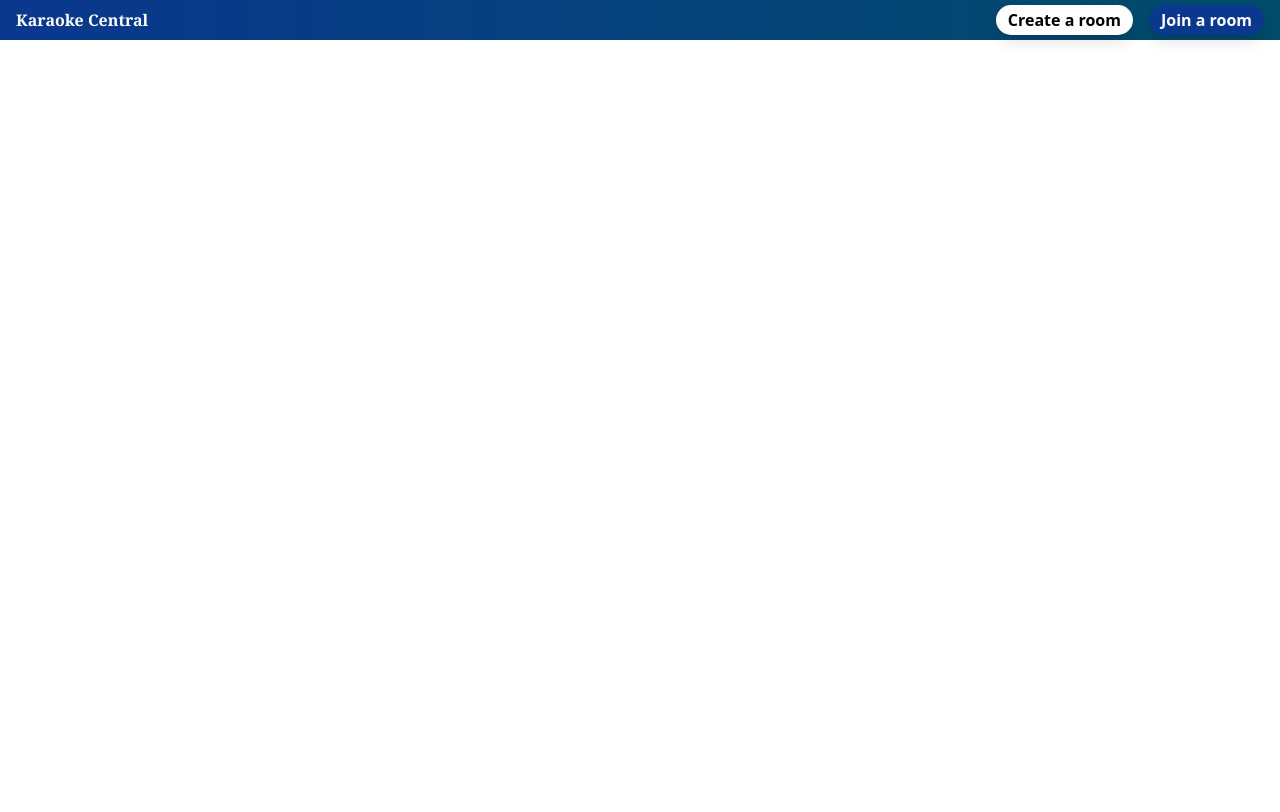
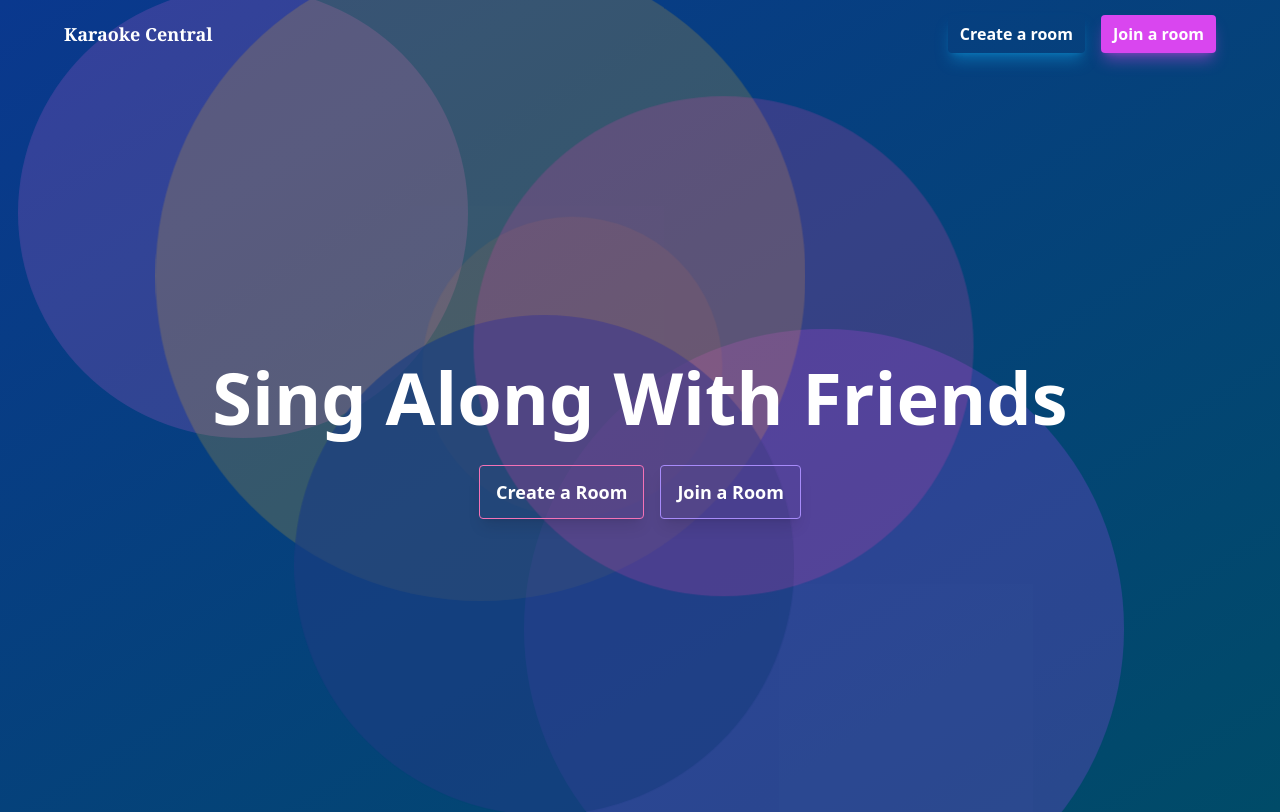
Before and after one commit to jav1anpry5ce/karaoke_app, a React (Create React App) app: page / in a window 1280 px wide. Built offline with nearby package versions, Linux system fonts and the light colour scheme; no server answers.

Commit message:
**changes**

```diff
--- a/package.json
+++ b/package.json
@@ -1,6 +1,6 @@
 {
   "name": "karaoke_app",
-  "version": "0.1.0",
+  "version": "1.0.0",
   "private": true,
   "dependencies": {
     "@testing-library/jest-dom": "^5.16.5",
--- /dev/null
+++ b/src/components/Ball.jsx
@@ -0,0 +1,43 @@
+import React from "react";
+import { motion } from "framer-motion";
+
+export default function Ball({
+  size,
+  color,
+  opacity,
+  top,
+  left,
+  right,
+  bottom,
+  delay,
+  x,
+  y,
+  duration,
+}) {
+  return (
+    <motion.div
+      animate={{
+        x: x,
+        y: y,
+        transition: {
+          duration: duration,
+          delay: delay,
+          repeat: Infinity,
+          repeatType: "reverse",
+        },
+      }}
+      style={{
+        backgroundColor: color,
+        opacity: opacity,
+        position: "absolute",
+        top: top,
+        left: left,
+        right: right,
+        bottom: bottom,
+        height: size,
+        width: size,
+        borderRadius: "50%",
+      }}
+    />
+  );
+}
--- a/src/components/Header.jsx
+++ b/src/components/Header.jsx
@@ -4,29 +4,29 @@ import { Context } from "../context/AppContext";
 
 export default function Header() {
   const { mobile } = useContext(Context);
-  const data = {
-    host: true,
-  };
+
   return (
-    <header className="flex items-center justify-between bg-gradient-to-r from-[#0a388e] to-[#004b68] py-2 px-4">
-      <h1 className="font-serif font-bold text-white">Karaoke Central</h1>
+    <header className="bg-transparent p-5 text-white">
+      <div className="mx-auto flex max-w-6xl items-center justify-between">
+        <h1 className="z-10 font-serif text-lg font-bold">Karaoke Central</h1>
         <div className="space-x-4">
           {!mobile && (
             <Link
-            className="rounded-full bg-white px-3 py-1 font-semibold text-black shadow-lg"
+              className="rounded bg-transparent bg-sky-500 px-3 py-2 font-semibold text-white shadow-lg shadow-sky-500/40 transition duration-300 ease-in-out"
               to={`/room/${Math.floor(100000 + Math.random() * 900000)}`}
-            state={data}
+              state={{ host: true }}
             >
               Create a room
             </Link>
           )}
           <Link
             to="/join"
-          className="rounded-full bg-[#0a388e] px-3 py-1 font-semibold text-white shadow-lg"
+            className="rounded bg-fuchsia-500 px-3 py-2 font-semibold text-white shadow-lg shadow-fuchsia-500/40 transition duration-300 ease-in-out"
           >
             Join a room
           </Link>
         </div>
+      </div>
     </header>
   );
 }
--- a/src/components/RenderIcon.jsx
+++ b/src/components/RenderIcon.jsx
@@ -1,4 +1,4 @@
-import { Icons } from "../utils/ImageList";
+import { Icons } from "../utils/HelperArrays";
 import { IoIosArrowForward, IoIosArrowBack } from "react-icons/io";
 
 import React, { useRef } from "react";
--- a/src/components/index.js
+++ b/src/components/index.js
@@ -1,2 +1,3 @@
 export { default as Host } from "./Host";
 export { default as Guest } from "./Guest";
+export { default as Ball } from "./Ball";
--- a/src/context/AppContext.js
+++ b/src/context/AppContext.js
@@ -1,7 +1,7 @@
 import { createContext, useEffect, useState } from "react";
 import { io } from "socket.io-client";
 import { toast } from "react-toastify";
-import { Icons } from "../utils/ImageList";
+import { Icons } from "../utils/HelperArrays";
 
 const Context = createContext();
 const socket = io("http://10.0.0.233:5000");
--- a/src/pages/Home.jsx
+++ b/src/pages/Home.jsx
@@ -1,10 +1,42 @@
-import React from "react";
+import React, { useContext } from "react";
+import { Ball } from "../components";
 import Header from "../components/Header";
+import { Link } from "react-router-dom";
+import { Context } from "../context/AppContext";
+import { Balls } from "../utils/HelperArrays";
 
 export default function Home() {
+  const { mobile } = useContext(Context);
   return (
-    <div>
+    <main className="relative min-h-screen overflow-hidden bg-gradient-to-br from-[#0a388e] to-[#004b68]">
       <Header />
-    </div>
+      {Balls.map((ball, index) => (
+        <Ball key={index} {...ball} />
+      ))}
+      <div className="relative flex h-[93vh] items-center justify-center overflow-hidden">
+        <div className="z-10 flex flex-col items-center gap-8 p-4">
+          <h1 className="text-center text-3xl font-bold capitalize leading-relaxed text-white lg:text-7xl">
+            Sing along with friends
+          </h1>
+          <div className="flex items-center gap-4">
+            {!mobile && (
+              <Link
+                to={`/room/${Math.floor(100000 + Math.random() * 900000)}`}
+                state={{ host: true }}
+                className="rounded border border-pink-400 bg-transparent py-3 px-4 text-lg font-bold text-white shadow-lg transition duration-300 ease-out hover:bg-pink-400"
+              >
+                Create a Room
+              </Link>
+            )}
+            <Link
+              to="/join"
+              className="rounded border border-violet-400 bg-transparent py-3 px-4 text-lg font-bold text-white shadow-lg transition duration-300 ease-in-out hover:bg-violet-400"
+            >
+              Join a Room
+            </Link>
+          </div>
+        </div>
+      </div>
+    </main>
   );
 }
--- a/src/utils/ImageList.js
+++ b/src/utils/HelperArrays.js
@@ -15,9 +15,70 @@ const Icons = [
   "https://www.thelist.com/img/gallery/how-victoria-porkchop-parker-left-a-lasting-impact-on-rupauls-drag-race/l-intro-1652828470.jpg",
   "https://i.ytimg.com/vi/9CjlRIfpx1U/maxresdefault.jpg",
   "https://thumb.spokesman.com/jaUk8KfOafH-K0bLGfQkxC66Vac=/1200x800/smart/media.spokesman.com/photos/2020/06/26/Bob_the_Drag_Queen_cropped.jpg",
-  "https://i.pinimg.com/originals/cc/ea/62/ccea623c90ffc28882995937acf5014e.jpg",
+  "https://i0.wp.com/i76.photobucket.com/albums/j11/NotPatrick/5th%20Anniversary/New%20Picture%2028_zpsasxqioa5.png",
   "https://dazedimg-dazedgroup.netdna-ssl.com/900/azure/dazed-prod/1280/3/1283985.jpg",
   "https://64.media.tumblr.com/67a9ebb5f8a3697b3b04c9ec7f9fca85/tumblr_inline_p7gkcqmIPf1robswo_500.png",
 ];
-
-export { Icons };
+const Balls = [
+  {
+    size: 600,
+    color: "#8a49de",
+    opacity: 0.3,
+    bottom: 50,
+    right: 10,
+    x: [0, 35, 0, -175],
+    y: [0, -15, 0, 200],
+    duration: 5,
+  },
+  {
+    size: 450,
+    color: "#d966d7",
+    opacity: 0.2,
+    top: 0,
+    left: 0,
+    x: [0, 75, 0],
+    y: [0, -50, 0],
+    duration: 3,
+  },
+  {
+    size: 300,
+    color: "#e88141",
+    opacity: 0.1,
+    top: 250,
+    left: 350,
+    x: [0, 115, 0, 75, 0],
+    y: [0, 25, 0, -35, 15],
+    duration: 7,
+  },
+  {
+    size: 650,
+    color: "#f2b827",
+    opacity: 0.2,
+    top: 0,
+    right: 450,
+    x: [0, -25, 0, 75],
+    y: [0, -50, 0, 100],
+    duration: 15,
+  },
+  {
+    size: 500,
+    color: "#1b3e82",
+    opacity: 0.7,
+    bottom: 0,
+    left: 300,
+    x: [0, -95, 0, 185],
+    y: [0, 50, 0, 275],
+    duration: 9,
+  },
+  {
+    size: 500,
+    color: "#f542b0",
+    opacity: 0.2,
+    top: 0,
+    right: 650,
+    x: [0, 350, 0, 95],
+    y: [0, 98, 0, -275],
+    duration: 15,
+  },
+];
+export { Icons, Balls };
--- a/tailwind.config.js
+++ b/tailwind.config.js
@@ -2,7 +2,17 @@
 module.exports = {
   content: ["./src/**/*.{js,jsx,ts,tsx}"],
   theme: {
-    extend: {},
+    extend: {
+      animation: {
+        move: "move 10s ease-in-out infinite alternate",
+      },
+      keyframes: {
+        move: {
+          "0%": { transform: "translate(0px, 0px)" },
+          "100%": { transform: "translate(75px, 135px)" },
+        },
+      },
+    },
   },
   plugins: [require("tailwind-scrollbar-hide"), require("@tailwindcss/forms")],
 };
```
Lines whose indentation alone changed are shown as unchanged.
